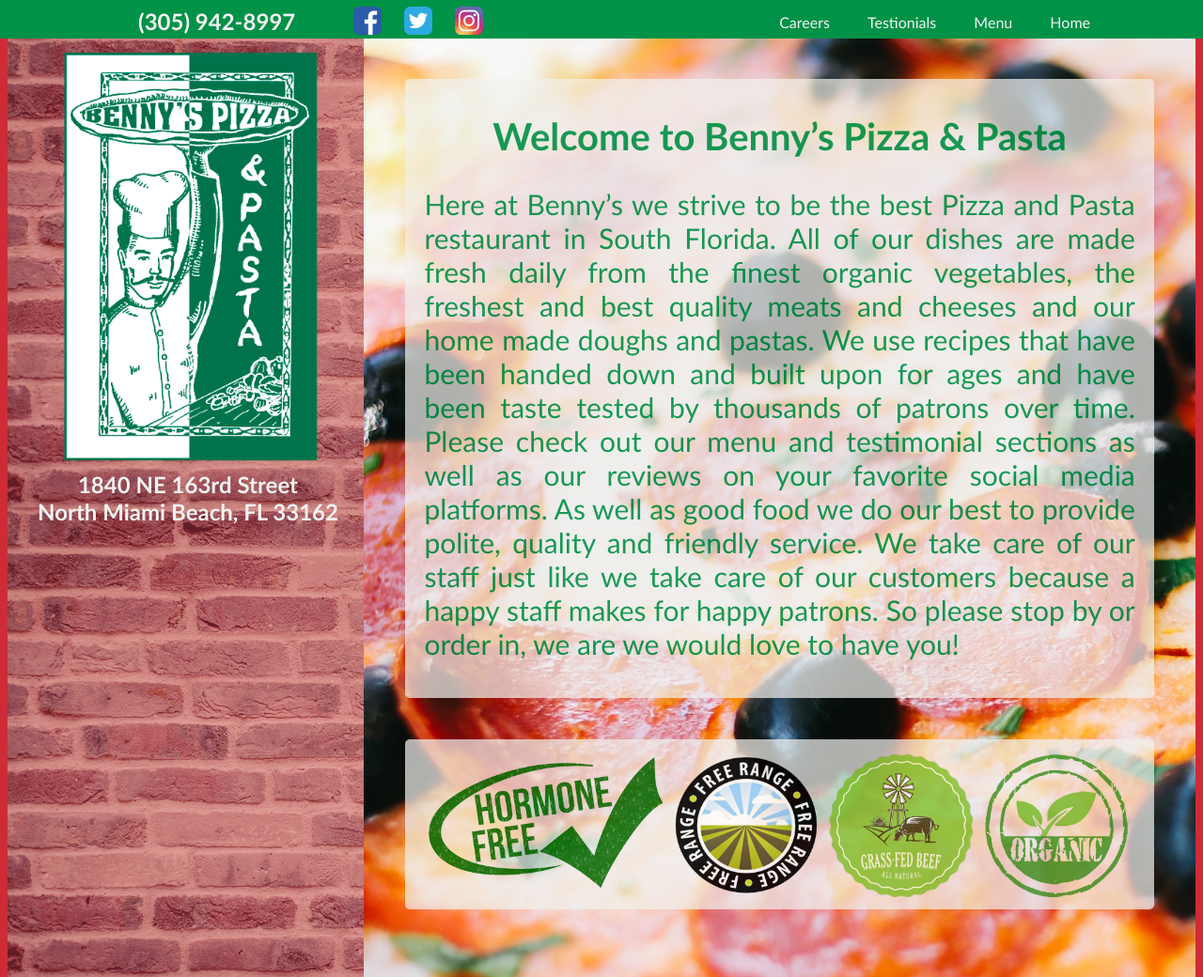
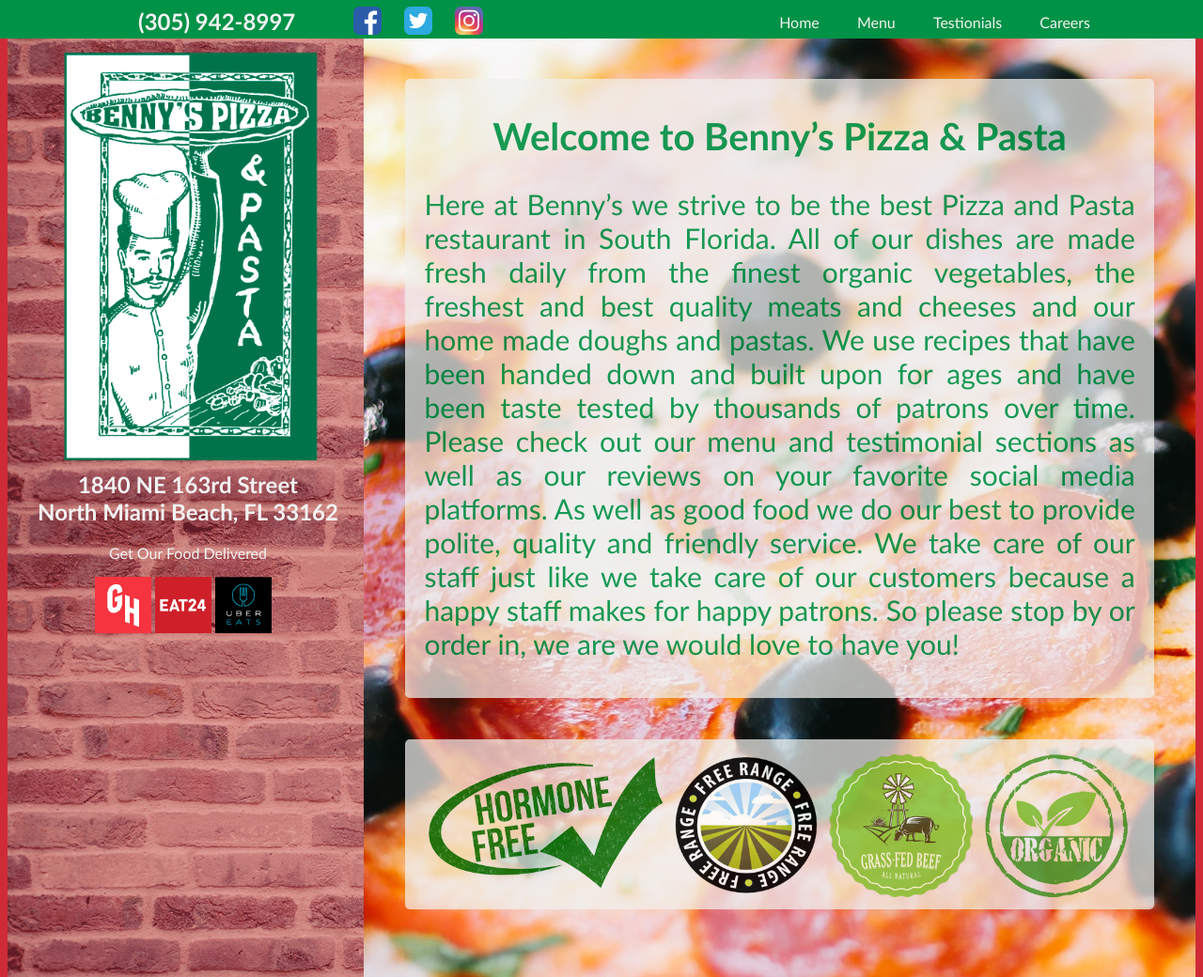
Before and after one commit to benzart151/Project4, a plain HTML site: page index.html in a window 1280 px wide. Shown: the top 1040 px of the page at 94% size. Drawn offline with Linux system fonts and the light colour scheme.

Commit message:
Added Delivery Links
Added Delivery Links to Homepage

```diff
--- a/css/stylesheet.css
+++ b/css/stylesheet.css
@@ -143,6 +143,17 @@ a:hover, a:active {
     font-size: 40px;
 }
 
+.delivery{
+	position: relative;
+	left: -25px;
+}
+
+.delivery li{
+	list-style: none;
+	display: inline;
+
+}
+
 #sidebarText{
 	margin-top: 50%;
 	margin-left:5%;
--- a/index.html
+++ b/index.html
@@ -13,33 +13,29 @@
             	<div id="phone">
                 	<h2><a href="tel:+3059428997">(305) 942-8997</a></h2>
 
-               	<div class="social">
+               		<div class="social">
            	    	<ul>
            	    		<li><a href="www.facebook.com"><img src="Images/facebook.svg" height="30px" alt="facebook"/></a></li>
            	    		<li><a href="www.twitter.com"><img src="Images/twitter.svg" height="30px" alt="twitter"/></a></li>
            	    		<li><a href="www.instagram.com"><img src="Images/instagram.svg" height="30px" alt="instagram"/></a></li>
            	    	</ul>
 
-           	    </div>
-
+           	    	</div>
                 </div>
-
-
 
            	    <div class="navList">
         			<ul>
            				<li>
-        				<a href="careers.html">Careers</a>
+        				<a href="index.html">Home</a>
+        				</li>
+        				<li>
+        				<a href="menu.html">Menu</a>
         				</li>
         				<li>
         				<a href="testimonials.html">Testionials</a>
         				</li>
         				<li>
-        				<a href="menu.html">Menu</a>
-        				</li>
-        				<li>
-        				<a href="index.html">Home</a>
-        				</li>
+        				<a href="careers.html">Careers</a>
         			</ul>
         		</div>
 
@@ -53,6 +49,12 @@
            		 <a href="https://goo.gl/maps/SP5TQHtgSgC2" target="_blank">1840 NE 163rd Street<br>
            		 North Miami Beach, FL 33162</a>
                  </h2>
+              <p>Get Our Food Delivered</p>
+                 <ul class="delivery">
+                 	<li><a href="https://www.grubhub.com"><img src="Images/grubhub-squarelogo-1455220281753.png" width="auto" height="60" alt="Grubhub"/></a></li>
+                 	<li><a href="https://eat24hours.com"><img src="Images/B8_Nv003_400x400.jpg" width="auto" height="60" alt="Eat24"/></a></li>
+                 	<li><a><img src="Images/uber_eats.png" width="auto" height="60" alt=""/></a></li>
+                 </ul>
             </div>
    	 	</div>
 	<div id="main">
```
Also changed, not shown: Images/uber_eats.png (added), 1 other file.
